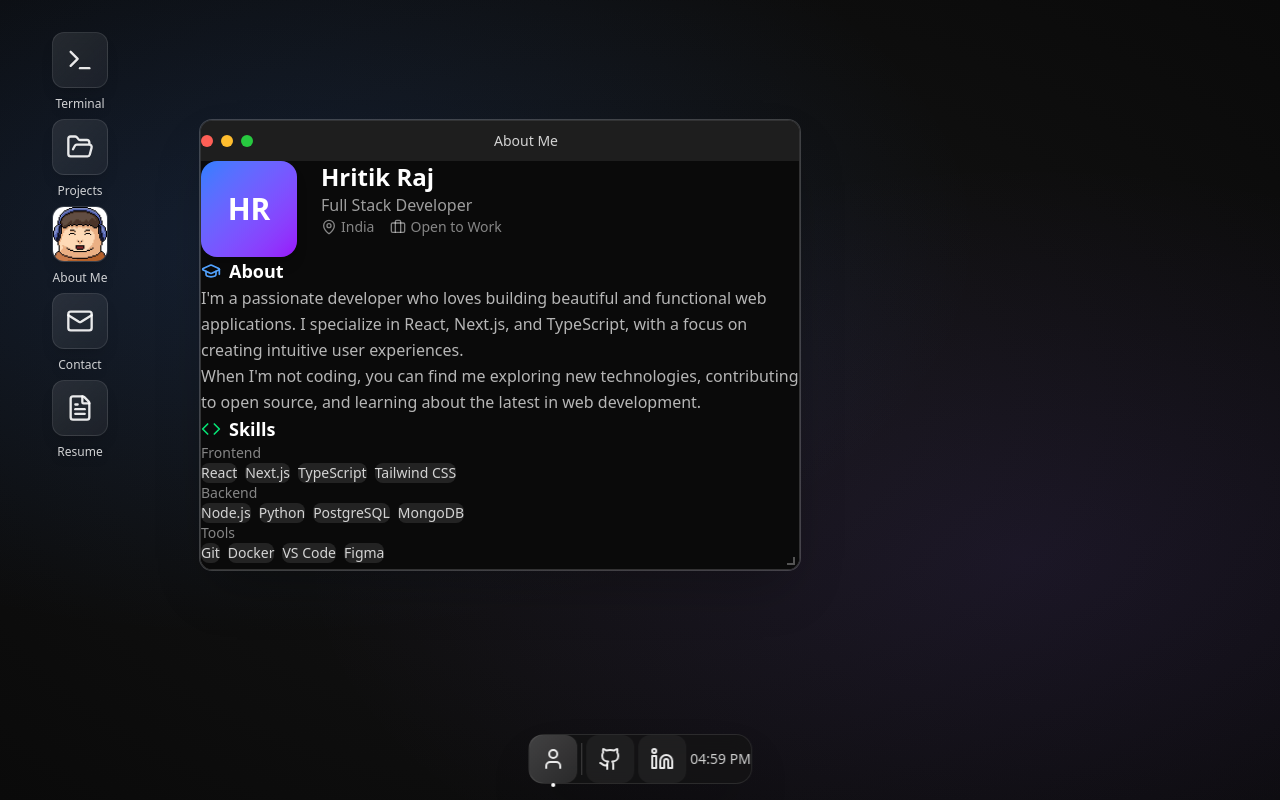
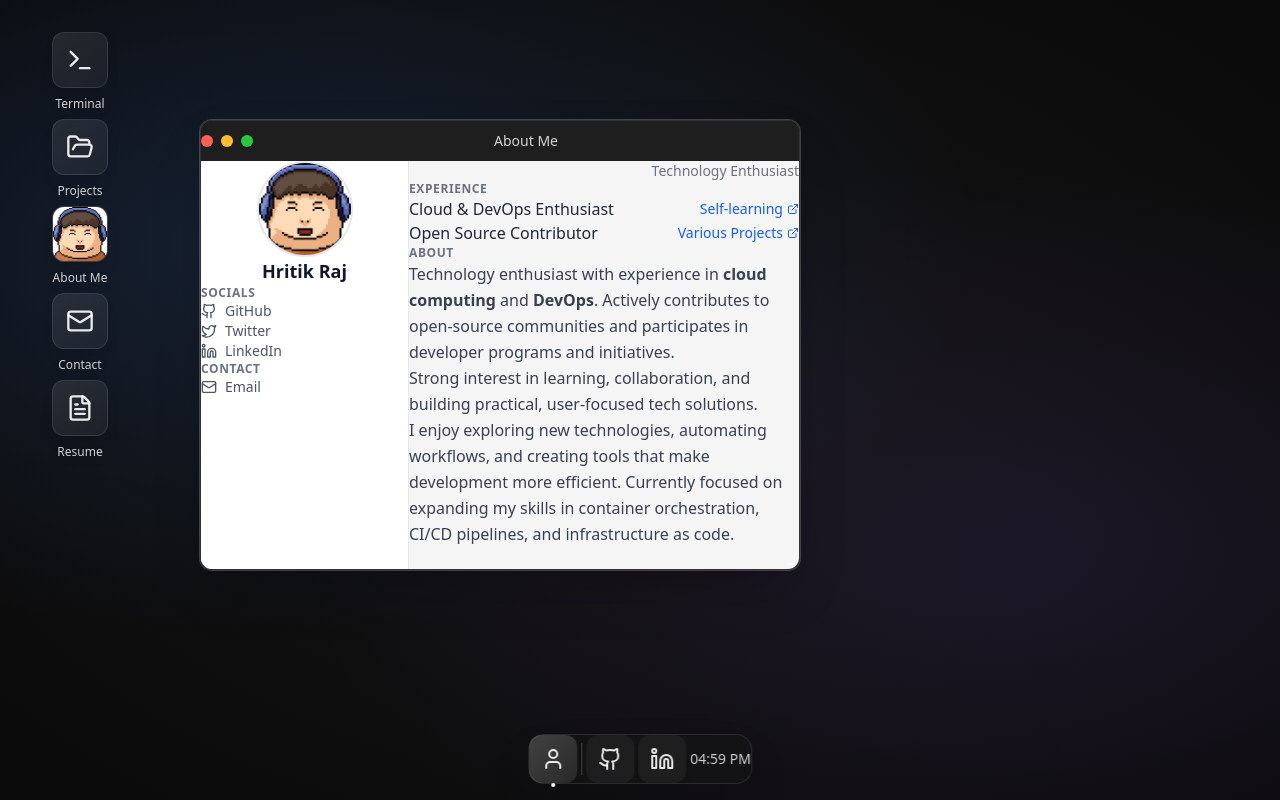
Before and after one commit to Hritikraj8804/Hritikraj8804.github.io, a Next.js app: page / in a window 1280 px wide. Both pictures are taken after a click on the button "About Me". Built offline with nearby package versions, Linux system fonts and the light colour scheme.

Commit message:
feat: redesign About Me with two-column layout, profile, socials, and updated bio

```diff
--- a/components/Apps/About.tsx
+++ b/components/Apps/About.tsx
@@ -1,121 +1,160 @@
 'use client';
 
 import React from 'react';
+import Image from 'next/image';
 import { motion } from 'framer-motion';
-import { MapPin, Code, Briefcase, GraduationCap } from 'lucide-react';
+import { Github, Twitter, Linkedin, Mail, ExternalLink } from 'lucide-react';
 
-const skills = [
-    { category: 'Frontend', items: ['React', 'Next.js', 'TypeScript', 'Tailwind CSS'] },
-    { category: 'Backend', items: ['Node.js', 'Python', 'PostgreSQL', 'MongoDB'] },
-    { category: 'Tools', items: ['Git', 'Docker', 'VS Code', 'Figma'] },
+const socials = [
+    { name: 'GitHub', icon: Github, url: 'https://github.com/Hritikraj8804' },
+    { name: 'Twitter', icon: Twitter, url: 'https://twitter.com' },
+    { name: 'LinkedIn', icon: Linkedin, url: 'https://www.linkedin.com/in/hritik-raj-8804hr/' },
+];
+
+const experience = [
+    {
+        role: 'Cloud & DevOps Enthusiast',
+        company: 'Self-learning',
+        url: '#',
+    },
+    {
+        role: 'Open Source Contributor',
+        company: 'Various Projects',
+        url: 'https://github.com/Hritikraj8804',
+    },
 ];
 
 export default function About() {
     return (
-        <div className="h-full bg-[#0a0a0a] p-6 overflow-auto">
-            {/* Profile Section */}
-            <div className="flex items-start gap-6 mb-8">
-                {/* Avatar */}
+        <div className="h-full bg-[#f5f5f5] text-gray-800 overflow-auto">
+            <div className="flex min-h-full">
+                {/* Left Sidebar */}
                 <motion.div
-                    initial={{ scale: 0 }}
-                    animate={{ scale: 1 }}
-                    className="w-24 h-24 rounded-2xl bg-gradient-to-br from-blue-500 to-purple-600 flex items-center justify-center text-3xl font-bold text-white shadow-lg"
+                    initial={{ opacity: 0, x: -20 }}
+                    animate={{ opacity: 1, x: 0 }}
+                    className="w-52 bg-white border-r border-gray-200 p-6 flex flex-col"
                 >
-                    HR
+                    {/* Profile Picture */}
+                    <div className="flex flex-col items-center mb-6">
+                        <div className="w-24 h-24 rounded-full overflow-hidden border-2 border-gray-200 mb-3">
+                            <Image
+                                src="/images/x.jpg"
+                                alt="Hritik Raj"
+                                width={96}
+                                height={96}
+                                className="w-full h-full object-cover"
+                            />
+                        </div>
+                        <h2 className="text-lg font-semibold text-gray-900">Hritik Raj</h2>
+                    </div>
+
+                    {/* Socials */}
+                    <div className="mb-6">
+                        <h3 className="text-xs font-semibold text-gray-500 uppercase tracking-wider mb-3">
+                            Socials
+                        </h3>
+                        <div className="space-y-2">
+                            {socials.map((social) => (
+                                <a
+                                    key={social.name}
+                                    href={social.url}
+                                    target="_blank"
+                                    rel="noopener noreferrer"
+                                    className="flex items-center gap-2 text-sm text-gray-600 hover:text-blue-600 transition-colors"
+                                >
+                                    <social.icon className="w-4 h-4" />
+                                    <span>{social.name}</span>
+                                </a>
+                            ))}
+                        </div>
+                    </div>
+
+                    {/* Contact */}
+                    <div>
+                        <h3 className="text-xs font-semibold text-gray-500 uppercase tracking-wider mb-3">
+                            Contact
+                        </h3>
+                        <a
+                            href="mailto:hritikraj8804@gmail.com"
+                            className="flex items-center gap-2 text-sm text-gray-600 hover:text-blue-600 transition-colors"
+                        >
+                            <Mail className="w-4 h-4" />
+                            <span>Email</span>
+                        </a>
+                    </div>
                 </motion.div>
 
-                {/* Info */}
-                <div className="flex-1">
-                    <motion.h2
-                        initial={{ opacity: 0, x: -20 }}
-                        animate={{ opacity: 1, x: 0 }}
-                        className="text-2xl font-bold text-white mb-1"
-                    >
-                        Hritik Raj
-                    </motion.h2>
-                    <motion.p
-                        initial={{ opacity: 0, x: -20 }}
-                        animate={{ opacity: 1, x: 0 }}
-                        transition={{ delay: 0.1 }}
-                        className="text-white/60 mb-3"
-                    >
-                        Full Stack Developer
-                    </motion.p>
+                {/* Right Content */}
                 <motion.div
                     initial={{ opacity: 0 }}
                     animate={{ opacity: 1 }}
                     transition={{ delay: 0.2 }}
-                        className="flex items-center gap-4 text-sm text-white/50"
+                    className="flex-1 p-8"
                 >
-                        <span className="flex items-center gap-1">
-                            <MapPin className="w-4 h-4" />
-                            India
-                        </span>
-                        <span className="flex items-center gap-1">
-                            <Briefcase className="w-4 h-4" />
-                            Open to Work
-                        </span>
+                    {/* Header */}
+                    <div className="flex justify-between items-start mb-8">
+                        <div></div>
+                        <span className="text-sm text-gray-500">Technology Enthusiast</span>
+                    </div>
+
+                    {/* Experience */}
+                    <section className="mb-8">
+                        <h3 className="text-xs font-semibold text-gray-500 uppercase tracking-wider mb-4">
+                            Experience
+                        </h3>
+                        <div className="space-y-3">
+                            {experience.map((exp, index) => (
+                                <motion.div
+                                    key={exp.role}
+                                    initial={{ opacity: 0, y: 10 }}
+                                    animate={{ opacity: 1, y: 0 }}
+                                    transition={{ delay: 0.3 + index * 0.1 }}
+                                    className="flex justify-between items-center"
+                                >
+                                    <span className="text-gray-800">{exp.role}</span>
+                                    <a
+                                        href={exp.url}
+                                        target="_blank"
+                                        rel="noopener noreferrer"
+                                        className="text-blue-600 hover:text-blue-700 text-sm flex items-center gap-1"
+                                    >
+                                        {exp.company}
+                                        <ExternalLink className="w-3 h-3" />
+                                    </a>
+                                </motion.div>
+                            ))}
+                        </div>
+                    </section>
+
+                    {/* About */}
+                    <section>
+                        <h3 className="text-xs font-semibold text-gray-500 uppercase tracking-wider mb-4">
+                            About
+                        </h3>
+                        <motion.div
+                            initial={{ opacity: 0 }}
+                            animate={{ opacity: 1 }}
+                            transition={{ delay: 0.5 }}
+                            className="space-y-4 text-gray-700 leading-relaxed"
+                        >
+                            <p>
+                                Technology enthusiast with experience in <strong>cloud computing</strong> and{' '}
+                                <strong>DevOps</strong>. Actively contributes to open-source communities and
+                                participates in developer programs and initiatives.
+                            </p>
+                            <p>
+                                Strong interest in learning, collaboration, and building practical, user-focused
+                                tech solutions.
+                            </p>
+                            <p>
+                                I enjoy exploring new technologies, automating workflows, and creating tools that
+                                make development more efficient. Currently focused on expanding my skills in
+                                container orchestration, CI/CD pipelines, and infrastructure as code.
+                            </p>
+                        </motion.div>
+                    </section>
                 </motion.div>
             </div>
         </div>
-
-            {/* Bio */}
-            <motion.div
-                initial={{ opacity: 0, y: 20 }}
-                animate={{ opacity: 1, y: 0 }}
-                transition={{ delay: 0.3 }}
-                className="mb-8"
-            >
-                <h3 className="text-lg font-semibold text-white mb-3 flex items-center gap-2">
-                    <GraduationCap className="w-5 h-5 text-blue-400" />
-                    About
-                </h3>
-                <p className="text-white/70 leading-relaxed">
-                    I&apos;m a passionate developer who loves building beautiful and functional
-                    web applications. I specialize in React, Next.js, and TypeScript, with a
-                    focus on creating intuitive user experiences.
-                </p>
-                <p className="text-white/70 leading-relaxed mt-3">
-                    When I&apos;m not coding, you can find me exploring new technologies,
-                    contributing to open source, and learning about the latest in web development.
-                </p>
-            </motion.div>
-
-            {/* Skills */}
-            <motion.div
-                initial={{ opacity: 0, y: 20 }}
-                animate={{ opacity: 1, y: 0 }}
-                transition={{ delay: 0.4 }}
-            >
-                <h3 className="text-lg font-semibold text-white mb-4 flex items-center gap-2">
-                    <Code className="w-5 h-5 text-green-400" />
-                    Skills
-                </h3>
-                <div className="space-y-4">
-                    {skills.map((skillGroup, index) => (
-                        <motion.div
-                            key={skillGroup.category}
-                            initial={{ opacity: 0, x: -20 }}
-                            animate={{ opacity: 1, x: 0 }}
-                            transition={{ delay: 0.5 + index * 0.1 }}
-                        >
-                            <h4 className="text-sm font-medium text-white/50 mb-2">
-                                {skillGroup.category}
-                            </h4>
-                            <div className="flex flex-wrap gap-2">
-                                {skillGroup.items.map((skill) => (
-                                    <span
-                                        key={skill}
-                                        className="px-3 py-1.5 text-sm rounded-lg bg-white/10 text-white/80 hover:bg-white/15 transition-colors"
-                                    >
-                                        {skill}
-                                    </span>
-                                ))}
-                            </div>
-                        </motion.div>
-                    ))}
-                </div>
-            </motion.div>
-        </div>
     );
 }
```
Lines whose indentation alone changed are shown as unchanged.
